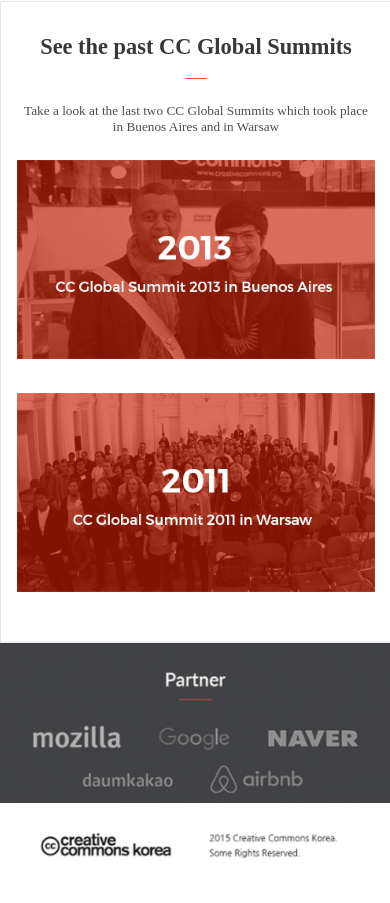
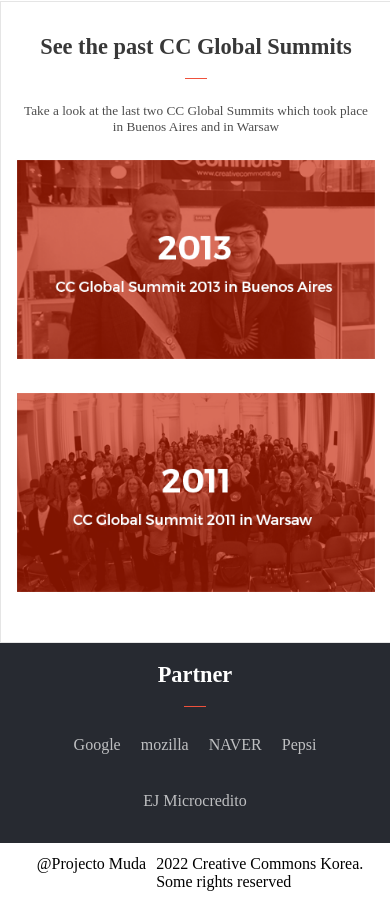
Before and after one commit to enoqueJonas/ProjectoMuda, a website: page pages/about.html in a window 390 px wide. Shown: the part 879-1782 px from the top of the page. Drawn offline with Linux system fonts and the light colour scheme.

Commit message:
IMPROVE about.html styles in about-mobile-screen.css

```diff
--- a/css/about-mobile-screen.css
+++ b/css/about-mobile-screen.css
@@ -98,16 +98,55 @@
 
 .partners {
   width: 100%;
-  height: 10em;
-  background: url("../img/partners.png");
+  height: 13em;
+  background-color: #272a31;
+  display: flex;
+  flex-direction: column;
+  align-items: center;
+  /* background: url("../img/partners.png");
   background-size: 100%;
-  background-repeat: no-repeat;
+  background-repeat: no-repeat; */
+}
+
+.partners-title h2 {
+    color: #fff;
+}
+
+.partner-logo {
+    display: flex;
+    flex-direction: row;
+    flex-wrap: wrap;
+    justify-content: center;
+    width: 85%;
+    height: 7em;
+}
+
+.partner-logo-p {
+    color: rgba(255, 255, 255, .7);
+    font-size: 1em;
+    padding: 5px 10px;
+    height: 1.5em;
+    margin: 0;
+    gap: 2px;
 }
 
 .rights {
   width: 100%;
   height: 5em;
-  background: url("../img/rights.png");
+  display: flex;
+  flex-direction: row;
+  justify-content: center;
+  padding: 12px 0;
+  /* background: url("../img/rights.png");
   background-size: 100%;
-  background-repeat: no-repeat;
+  background-repeat: no-repeat; */
 }
+
+.company {
+    margin: 0 10px;
+}
+
+.rights-reserved {
+    display: flex;
+    flex-direction: column;
+}
--- a/pages/about.html
+++ b/pages/about.html
@@ -55,7 +55,8 @@
             <div class="separator separator-logo-info"></div>
         </div>
         <div class="logo-info-description">
-            The logo of CC Global Summit 2015 was decided <span> Through the logo competition from 8. June to 7. July </span>
+            The logo of CC Global Summit 2015 was decided <span> Through the logo competition from 8. June to 7. July
+            </span>
         </div>
         <img src="../img/about_logo.png" alt="" class="logo-info-img">
     </section>
@@ -75,8 +76,27 @@
         </div>
     </section>
     <section class="footer">
-        <div class="partners"> </div>
-        <div class="rights"> </div>
+        <div class="partners">
+            <div class="logo-info-title partners-title">
+                <h2> Partner </h2>
+                <div class="separator separator-logo-info"></div>
+            </div>
+            <div class="partner-logo">
+                <p class="partner-logo-p partner-logo-p-1"> Google </p>
+                <p class="partner-logo-p partner-logo-p-2"> mozilla </p>
+                <p class="partner-logo-p partner-logo-p-3"> NAVER </p>
+                <p class="partner-logo-p partner-logo-p-4"> Pepsi </p>
+                <p class="partner-logo-p partner-logo-p-5"> EJ Microcredito </p>
+            </div>
+        </div>
+        <div class="rights">
+            <div class="company">
+                @Projecto Muda
+            </div>
+            <div class="rights-reserved">
+                2022 Creative Commons Korea. <span> Some rights reserved</span>
+            </div>
+        </div>
     </section>
 </body>
 
```
Also changed, not shown: img/logo_cc_w_147x35.png (added).
